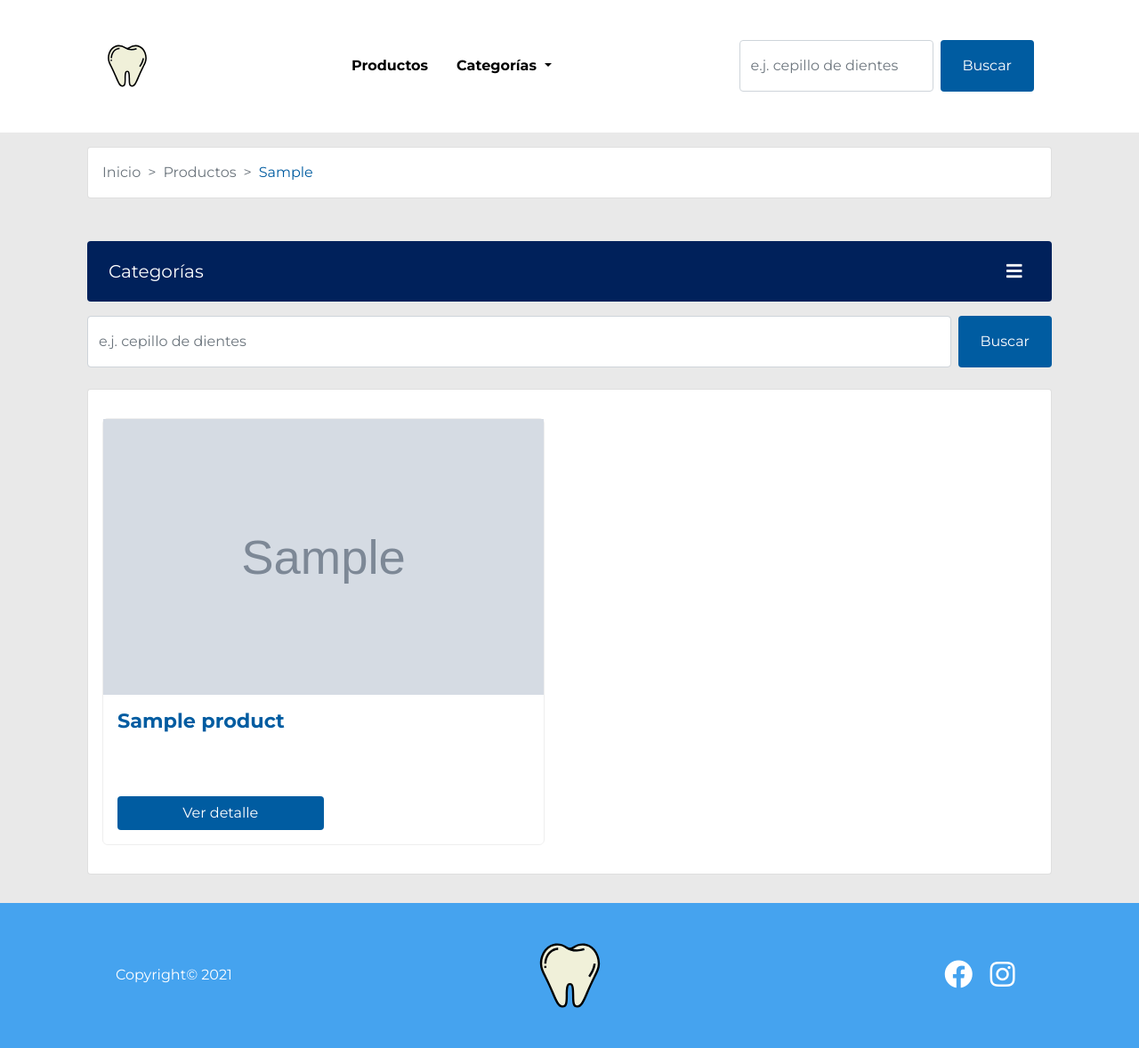
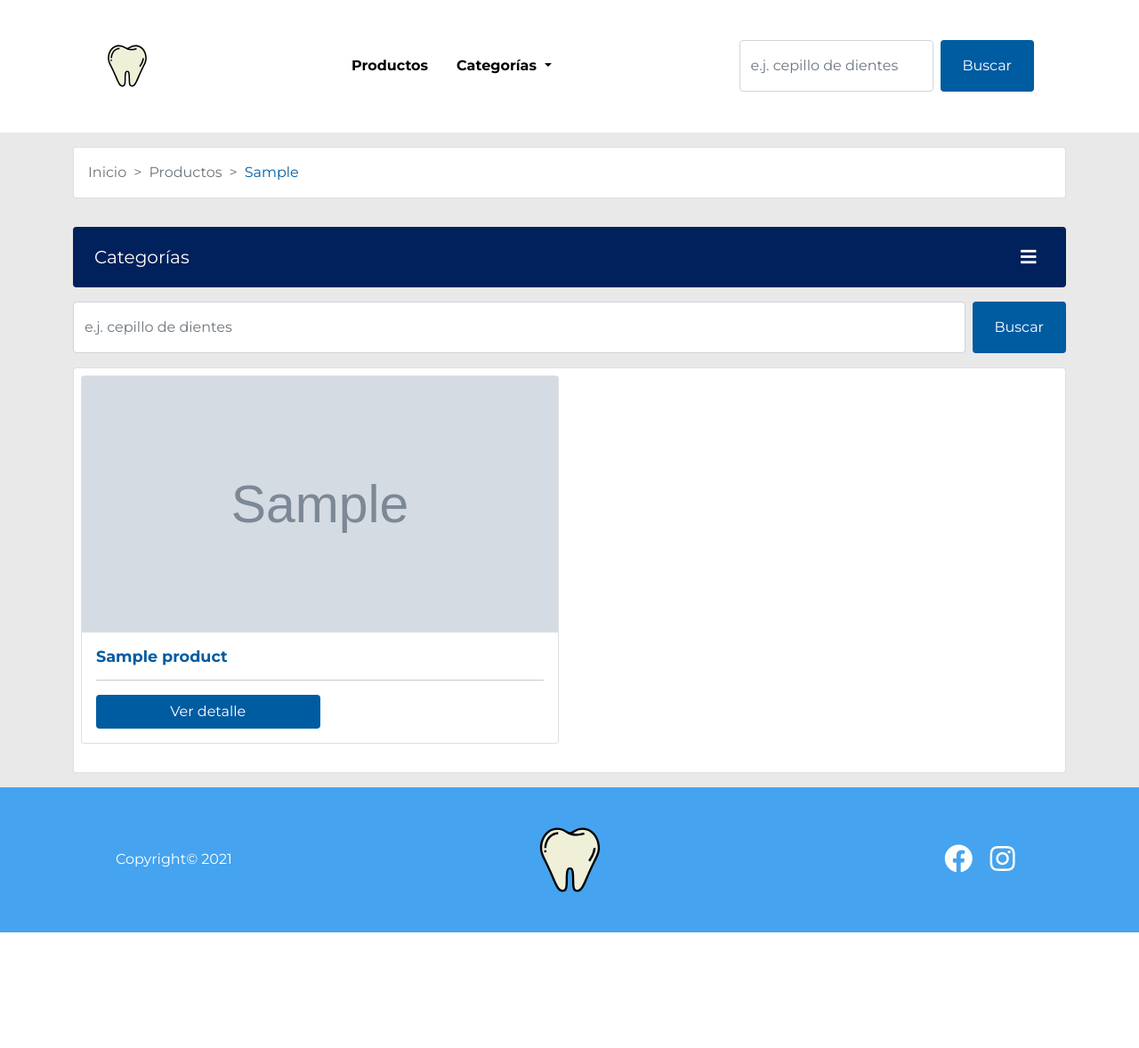
Before and after one commit to IsraGlezP/pdem, a Django app: template pdem/templates/home/products.html in a window 1280 px wide. Shown: the whole page at 89% size. After the commit the page ends 1048 px from the top, so only its background shows below. Run offline with Django 3.2, Linux system fonts and the light colour scheme; the template is opened without the code that fills it: most values are stand-ins (such as "Sample title", 1, 10 or a date in 2020); grey boxes marked "Sample" are stand-in pictures; some libraries are stand-ins or nearby versions.

Commit message:
Products cards changed for better compatibility with all browsers

```diff
--- a/pdem/static/css/main.css
+++ b/pdem/static/css/main.css
@@ -18,7 +18,7 @@ body {
 }
 
 h1 {
-    font-size: 4rem;
+    font-size: 3rem;
 }
 
 h2 {
@@ -26,7 +26,7 @@ h2 {
 }
 
 h3 {
-    font-size: .6rem;
+    font-size: 1.1rem;
 }
 
 a {
--- a/pdem/static/css/products.css
+++ b/pdem/static/css/products.css
@@ -33,6 +33,16 @@
 
 .filter-navbar .navbar-nav .nav-link.active {
     color: var(--clr-primary);
+}
+
+/* Product cards */
+.product-card img {
+    height: 16rem;
+}
+
+.variant-container {
+    max-height: 10rem;
+    overflow-y: scroll;
 }
 
 /* Flipping cards */
@@ -222,6 +232,12 @@
     height: 35%;
 }
 
+@media screen and (min-width: 576px) {
+    .product-card img {
+        height: 18rem;
+    }
+}
+
 @media screen and (min-width: 992px) {
     .flipping-card {
         height: 28rem;
--- a/pdem/templates/home/products.html
+++ b/pdem/templates/home/products.html
@@ -13,8 +13,8 @@
 {% block content %}
 <main class="secondary-background">
     <!-- Breadcrumb -->
-    <div class="container p-0">
-        <div class="row p-3 m-0">
+    <div class="container-md p-0">
+        <div class="row py-3 m-0">
             <div class="col">
                 <div class="card">
                     <nav style="--bs-breadcrumb-divider: '>';" aria-label="breadcrumb">
@@ -35,8 +35,8 @@
     <!-- Ends breadcrumb -->
 
     <!-- Filter panel and products -->
-    <div class="container py-3">
-        <div class="row p-3 align-items-center">
+    <div class="container-md">
+        <div class="row py-3 align-items-center">
             <div class="col-12">
                 <nav class="navbar filter-navbar">
                     <div class="container-fluid">
@@ -64,12 +64,38 @@
                     <button class="btn btn-search" type="submit">Buscar</button>
                 </form>
             </div>
-            <div class="col-12 mt-4">
-                <div class="card products-card">
+            <div class="col-12 mt-3">
+                <div class="card products-card p-2">
                     <div class="row">
                         {% if products_list %}
                             {% for product in products_list %}
-                            <div class="col-12 col-md-6 col-xxl-4 my-3">
+
+                            <div class="col-12 col-md-6 col-xxl-4 mb-4">
+                                <div class="card product-card">
+                                    <img src="{{ product.photo_main.url }}">
+                                    <div class="card-body">
+                                        <h3 class="fw-bold main-title">{{ product.name }}</h3>
+                                        <hr>
+                                        <button class="btn text-white button details-button w-50 w-lg-100" type="button" data-bs-toggle="collapse" data-bs-target="#product-collapse-{{ forloop.counter0 }}" aria-expanded="false" aria-controls="product-collapse-{{ forloop.counter0 }}">
+                                            Ver detalle
+                                        </button>
+                                        <div class="collapse pt-3" id="product-collapse-{{ forloop.counter0 }}">
+                                            <p>{{ product.description }}</p>
+                                            <div class="variant-container">
+                                                <ul class="m-0 p-0">
+                                                    {% for variant in variants_list %}
+                                                        {% if variant.product.id == product.id %}
+                                                        <li>{{ variant.value }}</li>
+                                                        {% endif%}
+                                                    {% endfor %}
+                                                </ul>
+                                            </div>
+                                        </div>
+                                    </div>
+                                </div>
+                            </div>
+
+                            <!-- <div class="col-12 col-md-6 col-xxl-4">
                                 <div class="wrapper">
                                     <div class="flipping-card">
                                         <input type="checkbox" id="card{{ forloop.counter0 }}" class="more" aria-hidden="true">
@@ -108,10 +134,10 @@
                                         </div>
                                     </div>
                                 </div>
-                            </div>
+                            </div> -->
                             {% endfor %}
                         {% else %}
-                        <div class="col">
+                        <div class="col p-3">
                             <h2>No se han encontrado resultados.</h2>
                             <p>Intente con otros parámetros de búsqueda.</p>
                         </div>
```
